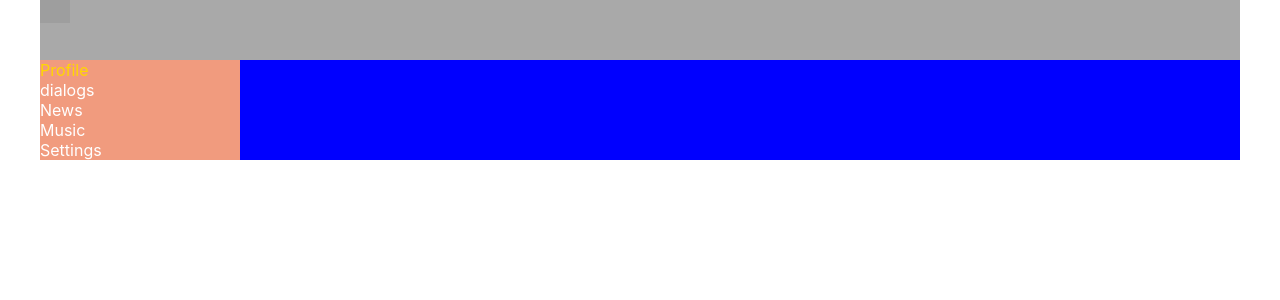
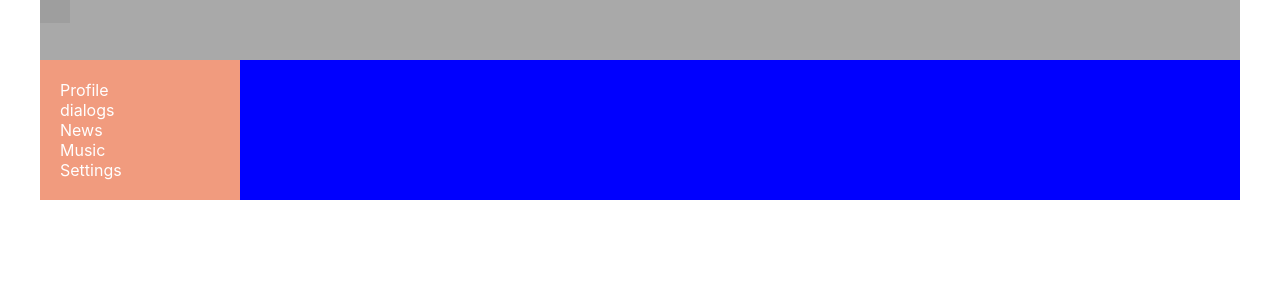
Before and after one commit to limanp/Learning-of-React, a React (Create React App) app: page / in a window 1280 px wide. Shown: the top 300 px of the page. Built offline with nearby package versions, Linux system fonts and the light colour scheme; grey boxes are pictures that could not be loaded.

Commit message:
lesson 20 [NavLink]

```diff
--- a/src/components/Navbar/Navbar.jsx
+++ b/src/components/Navbar/Navbar.jsx
@@ -1,32 +1,23 @@
 import React from 'react';
-import Classes from './Navbar.module.css';
+import s from './Navbar.module.css';
+import { NavLink } from 'react-router-dom';
 
 const Navbar = () => {
-    return <nav className={Classes.nav}>
-    <div>
-      <a className={`${Classes.item} ${Classes.active}`}  href='/profile'>
-        Profile
-      </a>
+    return <nav className={ s.nav }>
+    <div className={s.item}>
+      <NavLink to='/profile' className={navData => navData.isActive ? s.active : s.item} >Profile</NavLink>
     </div>
-    <div>
-      <a className={Classes.item} href='/dialogs'>
-        dialogs
-      </a>
+    <div className={s.item}>
+      <NavLink to='/dialogs' className={navData => navData.isActive ? s.active : s.item}>dialogs</NavLink>
     </div>
-    <div>
-      <a className={Classes.item}  href='/news'>
-        News
-      </a>
+    <div className={s.item}>
+      <NavLink to='/news' className={navData => navData.isActive ? s.active : s.item}>News</NavLink>
     </div>
-    <div>
-      <a className={Classes.item}  href='/music'>
-        Music
-      </a>
+    <div className={s.item}>
+      <NavLink to='/music' className={navData => navData.isActive ? s.active : s.item}>Music</NavLink>
     </div>
-    <div>
-      <a className={Classes.item}  href='/settings'>
-        Settings
-      </a>
+    <div className={s.item}>
+      <NavLink to='/settings' className={navData => navData.isActive ? s.active : s.item}>Settings</NavLink>
     </div>
   </nav>;
 }
--- a/src/components/Navbar/Navbar.module.css
+++ b/src/components/Navbar/Navbar.module.css
@@ -1,12 +1,13 @@
 .nav {
     grid-area: n;
     background-color:rgb(241, 155, 126);
+    padding: 20px;
   }
-.item {
+.item a{
   color: white;
   text-decoration: none;
 }
 
-.item.active{
+.item a.active{
   color: gold;
 }
```
